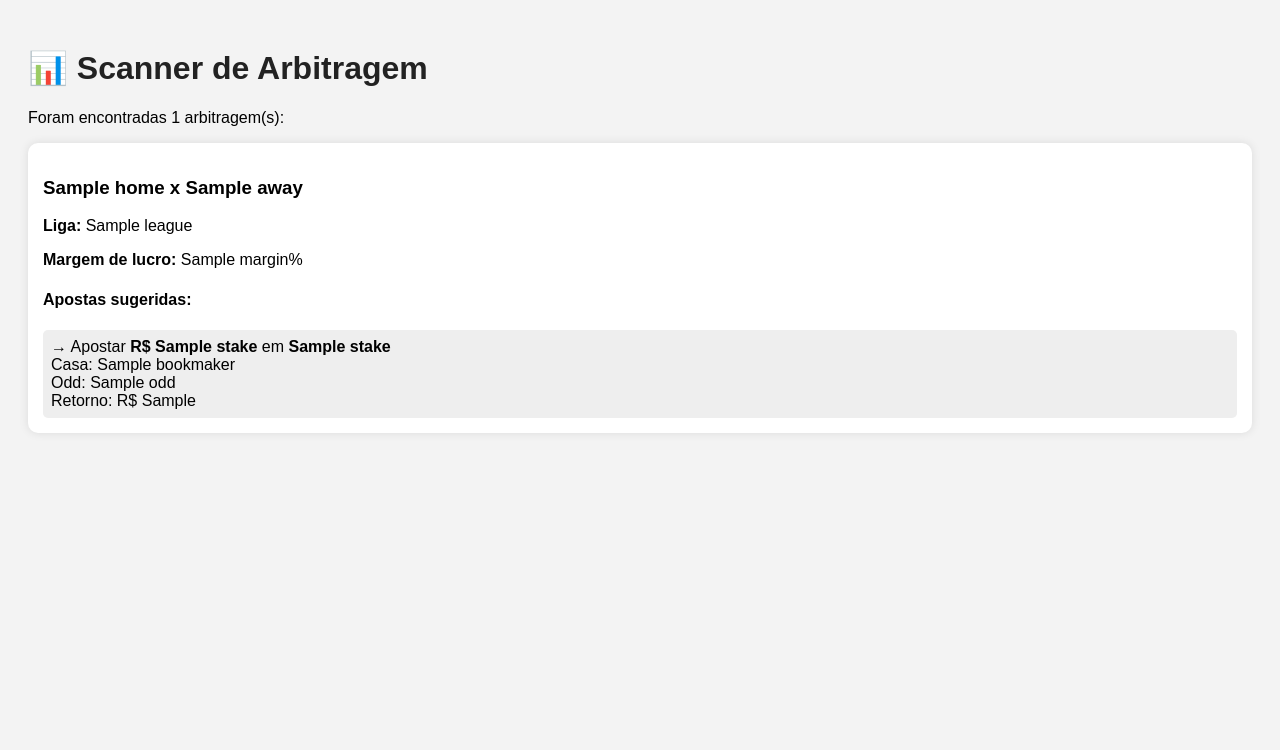
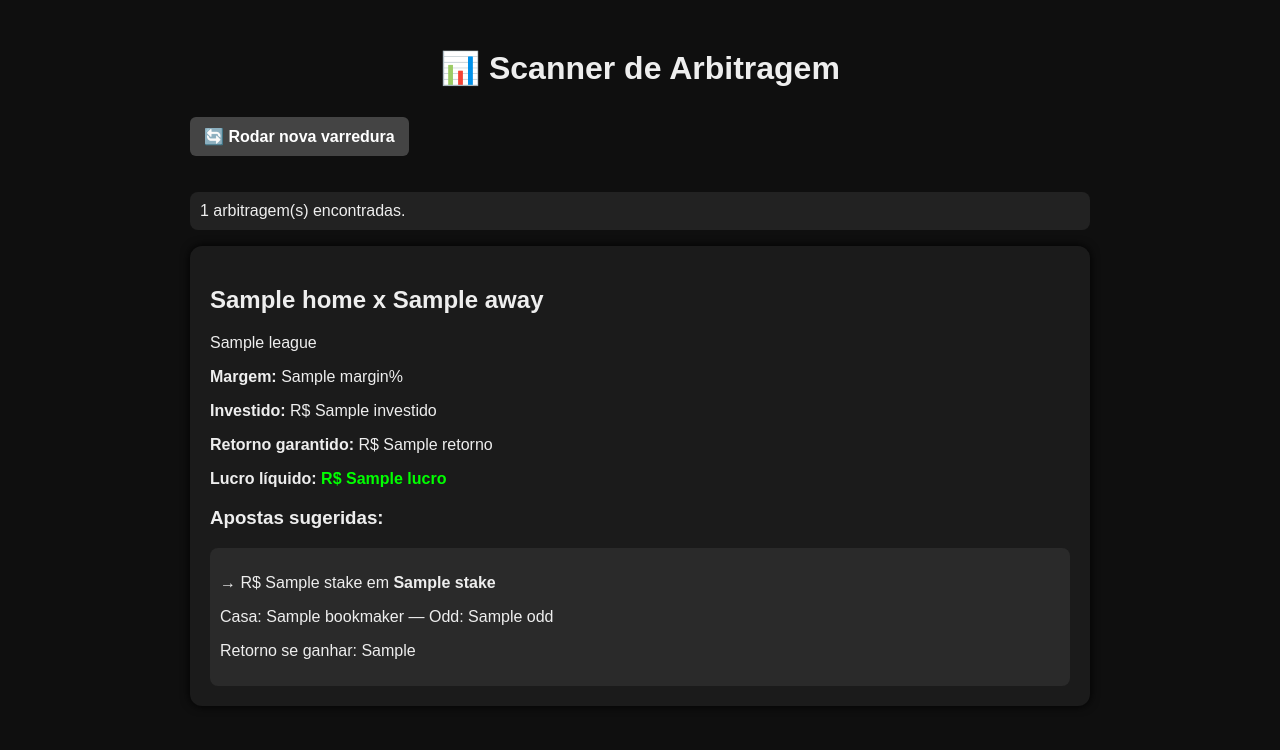
Before and after one commit to GeanFilho/arbitragem_bot, a Flask app: template templates/index.html in a window 1280 px wide. Shown: the top 750 px of the page. Run offline with Flask 3, Linux system fonts and the light colour scheme; the template is opened without the code that fills it: most values are stand-ins (such as "Sample title", 1, 10 or a date in 2020).

Commit message:
Atualização: interface, logs, ranking, tema dark e melhoria geral

```diff
--- /dev/null
+++ b/static/style.css
@@ -0,0 +1,53 @@
+body {
+    background: #0f0f0f;
+    color: #eee;
+    font-family: Arial;
+    padding: 20px;
+}
+
+.container {
+    max-width: 900px;
+    margin: auto;
+}
+
+h1 {
+    text-align: center;
+    margin-bottom: 30px;
+}
+
+.msg {
+    background: #222;
+    padding: 10px;
+    border-radius: 8px;
+}
+
+.btn {
+    background: #444;
+    color: #fff;
+    padding: 10px 14px;
+    border-radius: 6px;
+    text-decoration: none;
+    font-weight: bold;
+    margin-bottom: 20px;
+    display: inline-block;
+}
+
+.card {
+    background: #1b1b1b;
+    padding: 20px;
+    border-radius: 12px;
+    margin-bottom: 25px;
+    box-shadow: 0 0 10px #000;
+}
+
+.stake {
+    background: #2a2a2a;
+    padding: 10px;
+    border-radius: 8px;
+    margin-top: 10px;
+}
+
+.lucro {
+    color: #0f0;
+    font-weight: bold;
+}
--- a/templates/index.html
+++ b/templates/index.html
@@ -1,60 +1,33 @@
-<!DOCTYPE html>
-<html lang="pt-BR">
-<head>
-<meta charset="UTF-8">
-<title>Scanner de Arbitragem</title>
-<style>
-    body {
-        font-family: Arial, sans-serif;
-        background: #f3f3f3;
-        padding: 20px;
-    }
-    h1 {
-        color: #222;
-    }
-    .card {
-        background: #fff;
-        padding: 15px;
-        border-radius: 10px;
-        margin-bottom: 20px;
-        box-shadow: 0 0 10px rgba(0,0,0,0.1);
-    }
-    .stake {
-        background: #eee;
-        padding: 8px;
-        border-radius: 5px;
-        margin-top: 5px;
-    }
-</style>
-</head>
-<body>
-
-<h1>📊 Scanner de Arbitragem</h1>
+{% extends "layout.html" %}
+{% block content %}
 
 {% if surebets|length == 0 %}
-    <p>Nenhuma arbitragem encontrada nesta varredura.</p>
+<p class="msg">Nenhuma arbitragem encontrada.</p>
+
 {% else %}
-    <p>Foram encontradas {{ surebets|length }} arbitragem(s):</p>
+<p class="msg">{{ surebets|length }} arbitragem(s) encontradas.</p>
 
 {% for sb in surebets %}
 <div class="card">
-        <h3>{{ sb.home }} x {{ sb.away }}</h3>
-        <p><strong>Liga:</strong> {{ sb.league }}</p>
-        <p><strong>Margem de lucro:</strong> {{ sb.margin }}%</p>
+    <h2>{{ sb.home }} x {{ sb.away }}</h2>
+    <p class="liga">{{ sb.league }}</p>
 
-        <h4>Apostas sugeridas:</h4>
+    <p><strong>Margem:</strong> {{ sb.margin }}%</p>
+    <p><strong>Investido:</strong> R$ {{ sb.investido }}</p>
+    <p><strong>Retorno garantido:</strong> R$ {{ sb.retorno }}</p>
+    <p><strong>Lucro líquido:</strong> <span class="lucro">R$ {{ sb.lucro }}</span></p>
+
+    <h3>Apostas sugeridas:</h3>
 
     {% for s in sb.stakes %}
     <div class="stake">
-            → Apostar <strong>R$ {{ s.stake }}</strong> em <strong>{{ s.name }}</strong><br>
-            Casa: {{ s.bookmaker }}<br>
-            Odd: {{ s.odd }}<br>
-            Retorno: R$ {{ s.return_if_win }}
+        <p>→ R$ {{ s.stake }} em <strong>{{ s.name }}</strong></p>
+        <p>Casa: {{ s.bookmaker }} — Odd: {{ s.odd }}</p>
+        <p>Retorno se ganhar: {{ s.return_if_win }}</p>
     </div>
     {% endfor %}
 </div>
 {% endfor %}
 {% endif %}
 
-</body>
-</html>
+{% endblock %}
--- /dev/null
+++ b/templates/layout.html
@@ -0,0 +1,19 @@
+<!DOCTYPE html>
+<html lang="pt-BR">
+<head>
+<meta charset="UTF-8">
+<title>Scanner de Arbitragem</title>
+<link rel="stylesheet" href="/static/style.css">
+</head>
+<body>
+
+<div class="container">
+    <h1>📊 Scanner de Arbitragem</h1>
+
+    <a href="/" class="btn">🔄 Rodar nova varredura</a>
+
+    {% block content %}{% endblock %}
+</div>
+
+</body>
+</html>
```
Also changed, not shown: main_logic.py (+25 -6 lines), utils.py (added, +16 -0 lines), 1 other file. Lines whose indentation alone changed are shown as unchanged.
